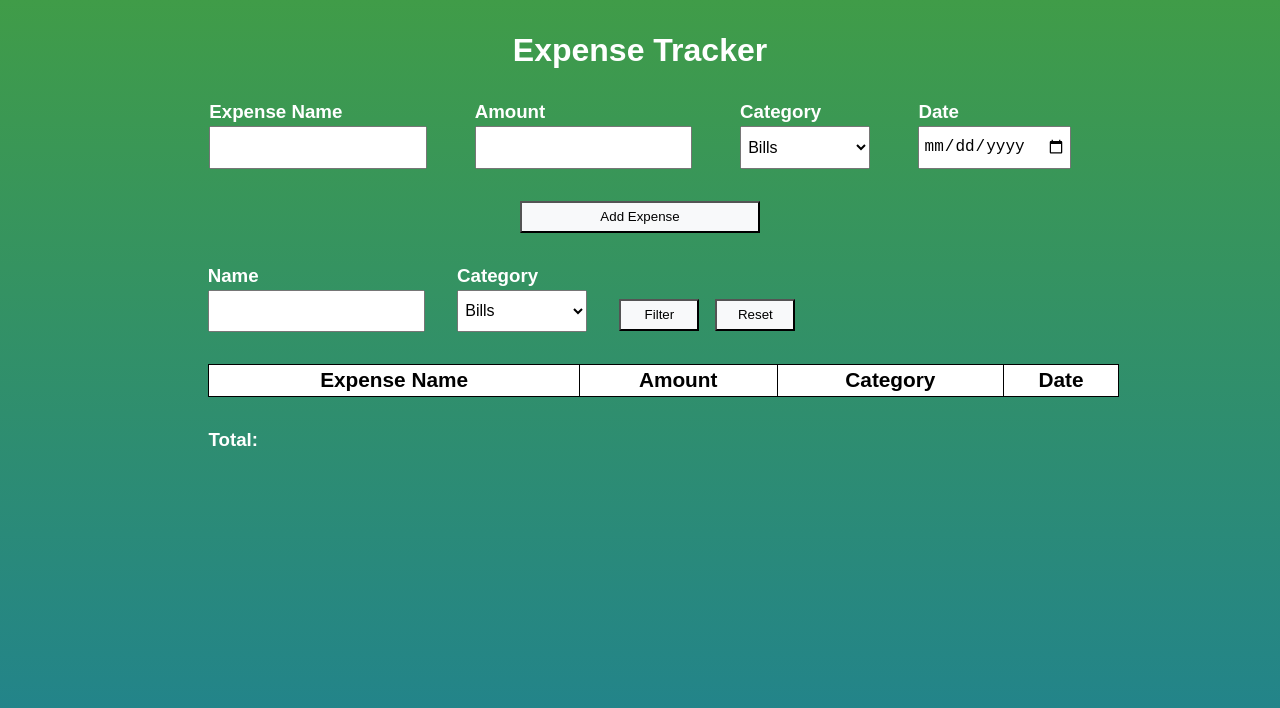
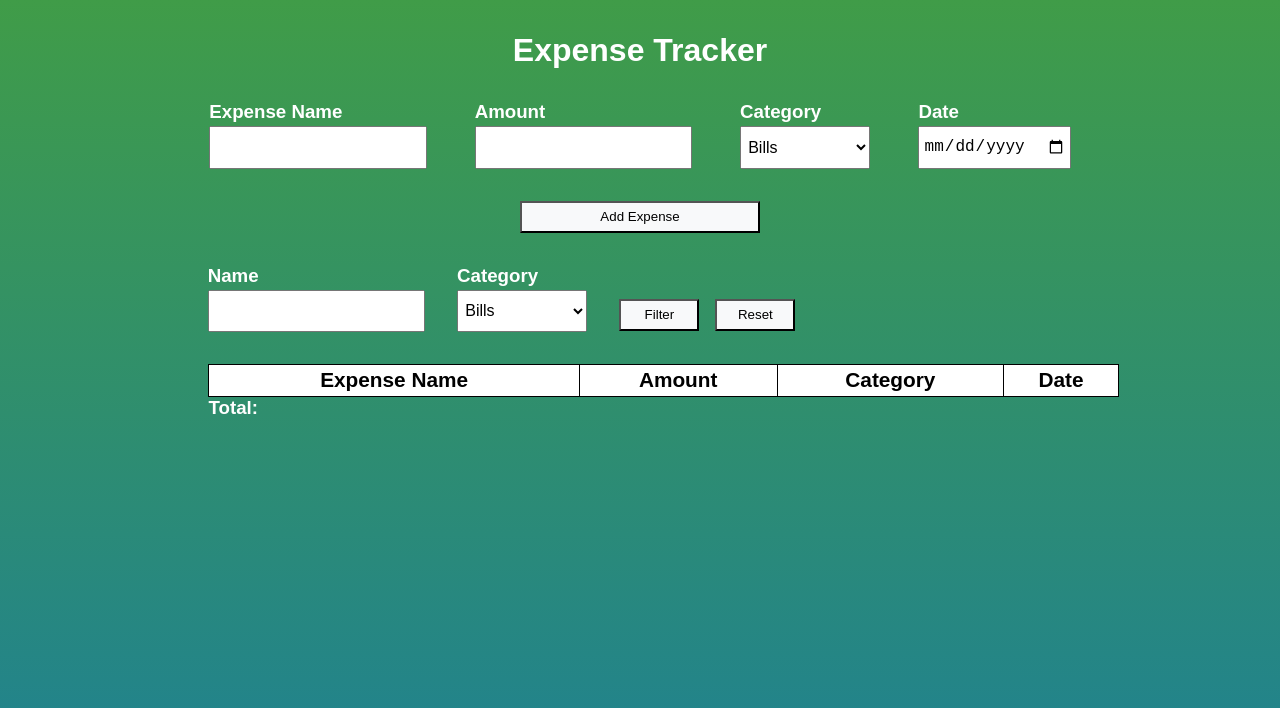
Before and after one commit to lewispotticary/react-expense-tracker, a React (Create React App) app: page / in a window 1280 px wide. Shown: the top 708 px of the page. Built offline with nearby package versions, Linux system fonts and the light colour scheme.

Commit message:
Table Styling

```diff
--- a/src/App.css
+++ b/src/App.css
@@ -91,7 +91,8 @@ select {
 
 /* Table Styling */
 
-.tableContainer {
+.tableContainer,
+.expenseRow {
   display: flex;
   margin-left: 2.95rem;
   margin-top: 2rem;
@@ -105,6 +106,12 @@ th {
   font-size: 5rem;
 }
 
+td {
+  font-size: 1.3rem;
+  padding-top: 0.2rem;
+  padding-bottom: 0.2rem;
+}
+
 th {
   font-size: 1.3rem;
   padding-top: 0.2rem;
@@ -112,7 +119,6 @@ th {
 }
 
 table {
-  margin-bottom: 2rem;
   border-collapse: collapse;
   width: 100%;
   color: black;
```
